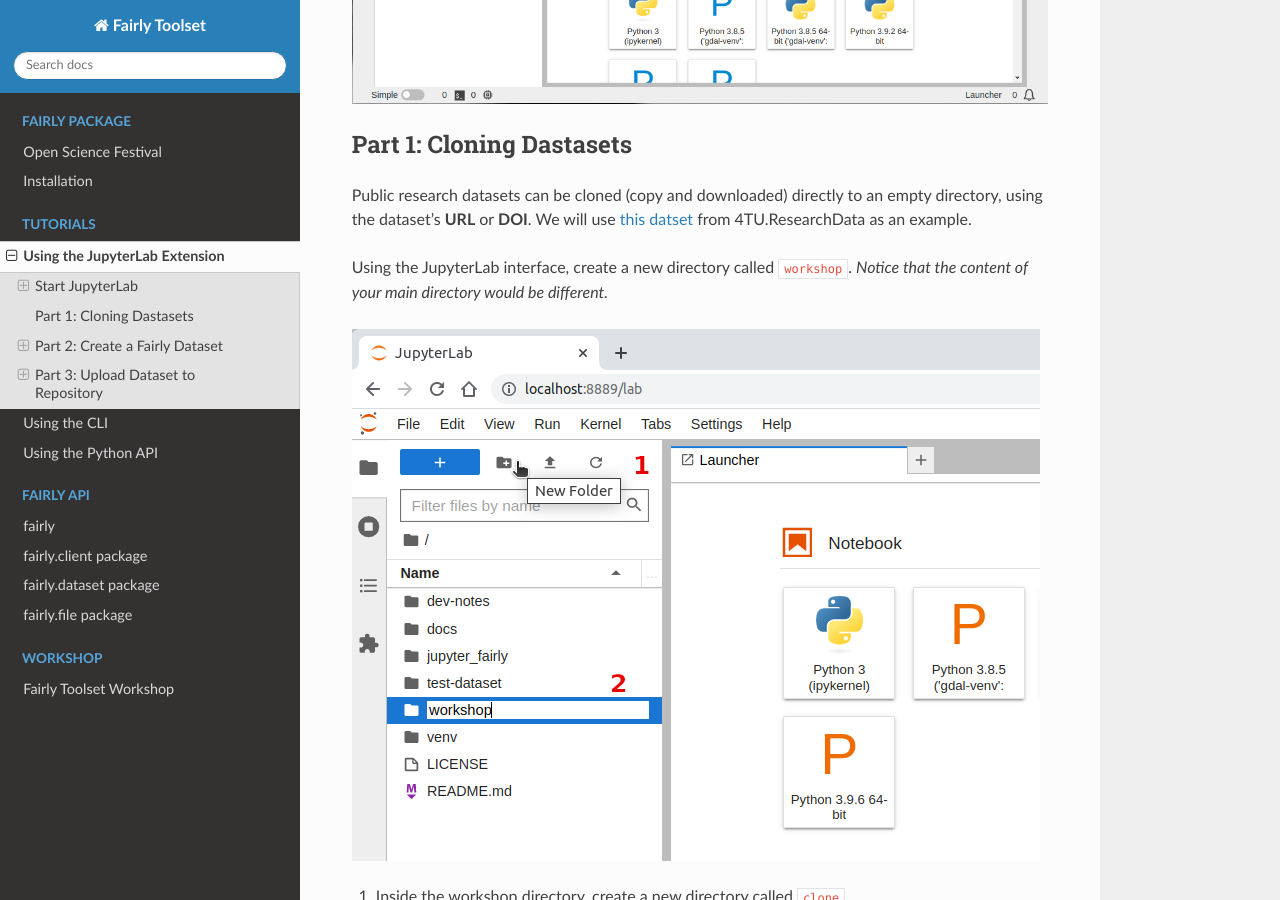
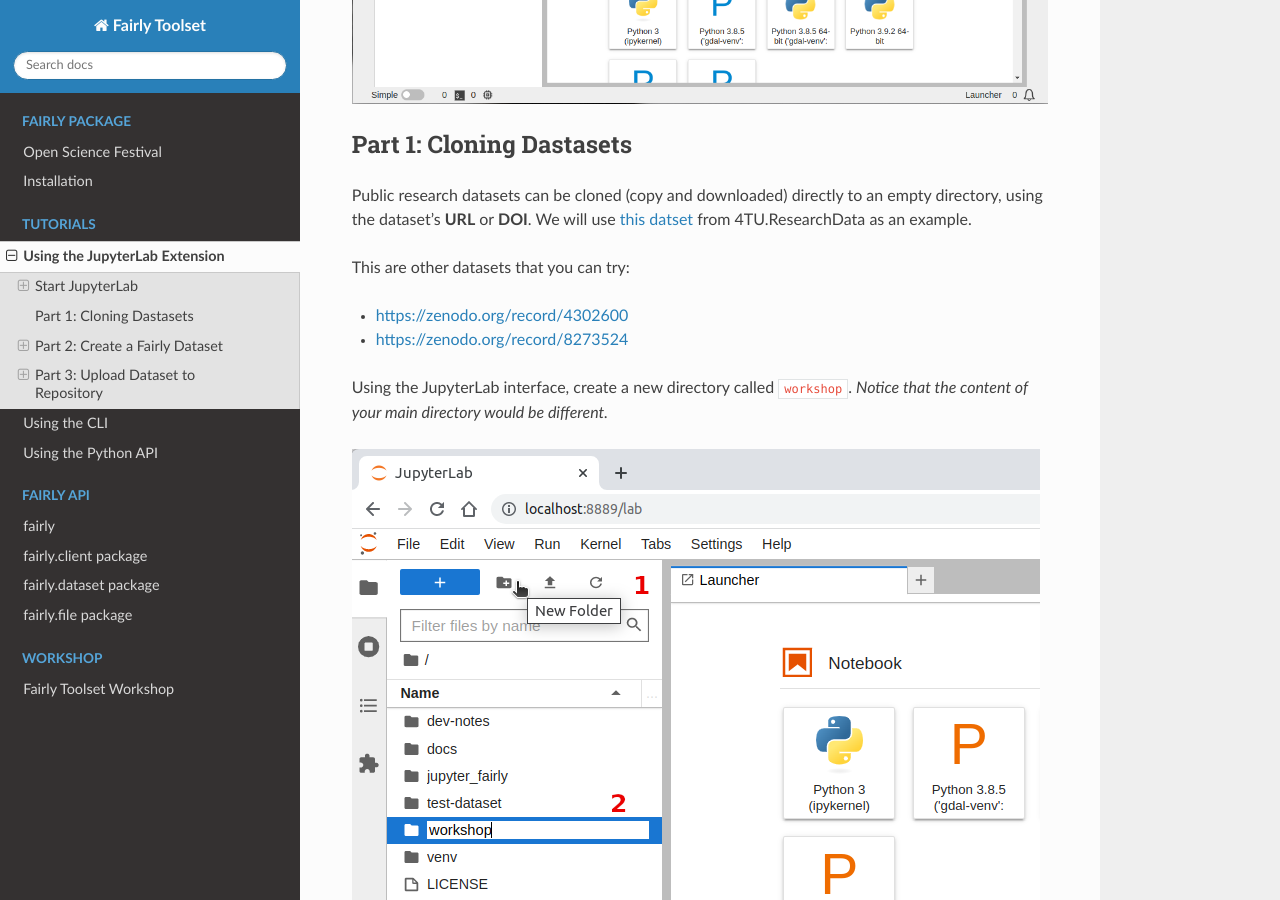
Before and after one commit to ITC-CRIB/fairly, a Sphinx documentation site: the page built from docs/tutorials/jupyterlab.rst, in a window 1280 px wide and 900 px high, scrolled down 1413 px. Built offline with Sphinx 7.4.7 and the Read the Docs theme 2.0.0, drawn with Linux system fonts in a browser that asks for light colours.

Commit message:
add example datasets

```diff
--- a/docs/tutorials/jupyterlab.rst
+++ b/docs/tutorials/jupyterlab.rst
@@ -43,6 +43,11 @@
 ----------------------------
 
 Public research datasets can be cloned (copy and downloaded) directly to an empty directory, using the dataset's **URL** or **DOI**. We will use `this datset <https://data.4tu.nl/articles/dataset/Earthquake_Precursors_detected_by_convolutional_neural_network/21588096>`_ from 4TU.ResearchData as an example.
+
+This are other datasets that you can try:
+
+* https://zenodo.org/record/4302600
+* https://zenodo.org/record/8273524
 
 
 Using the JupyterLab interface, create a new directory called :code:`workshop`. *Notice that the content of your main directory would be different.*
```
